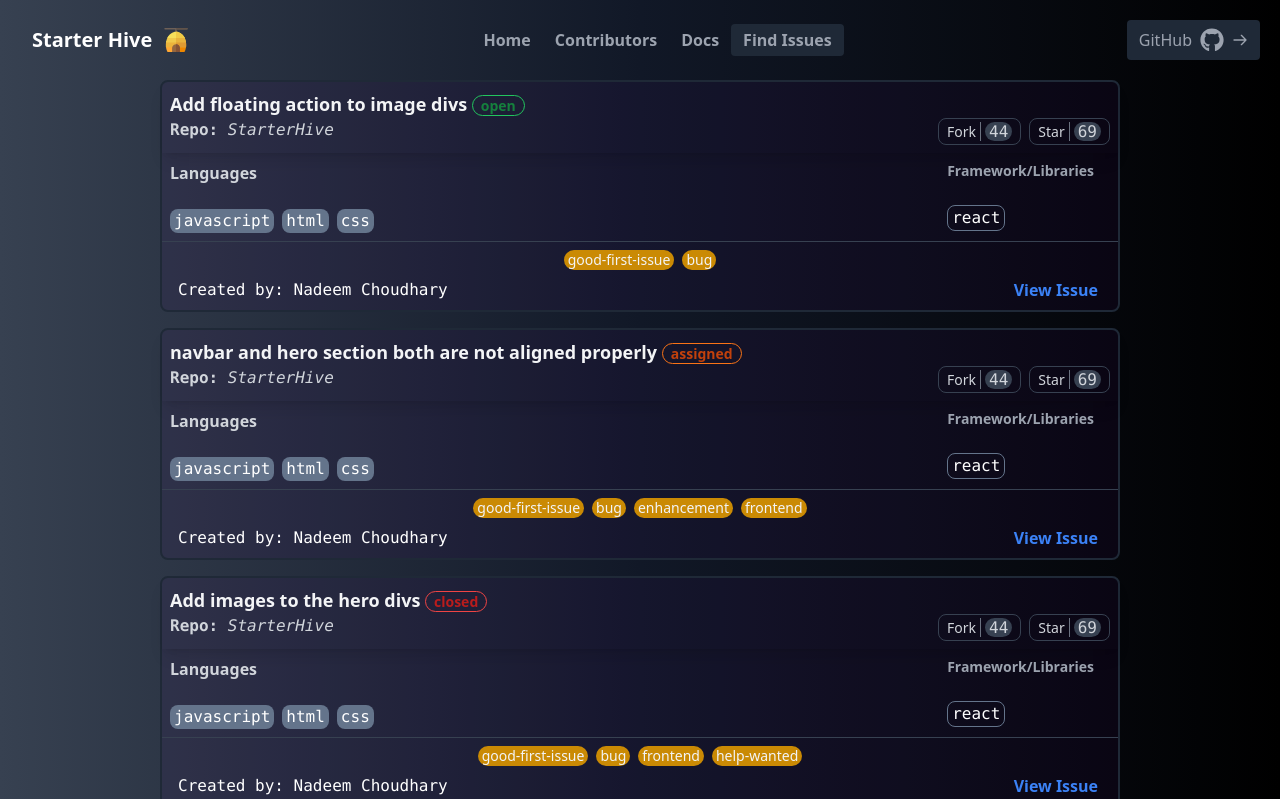
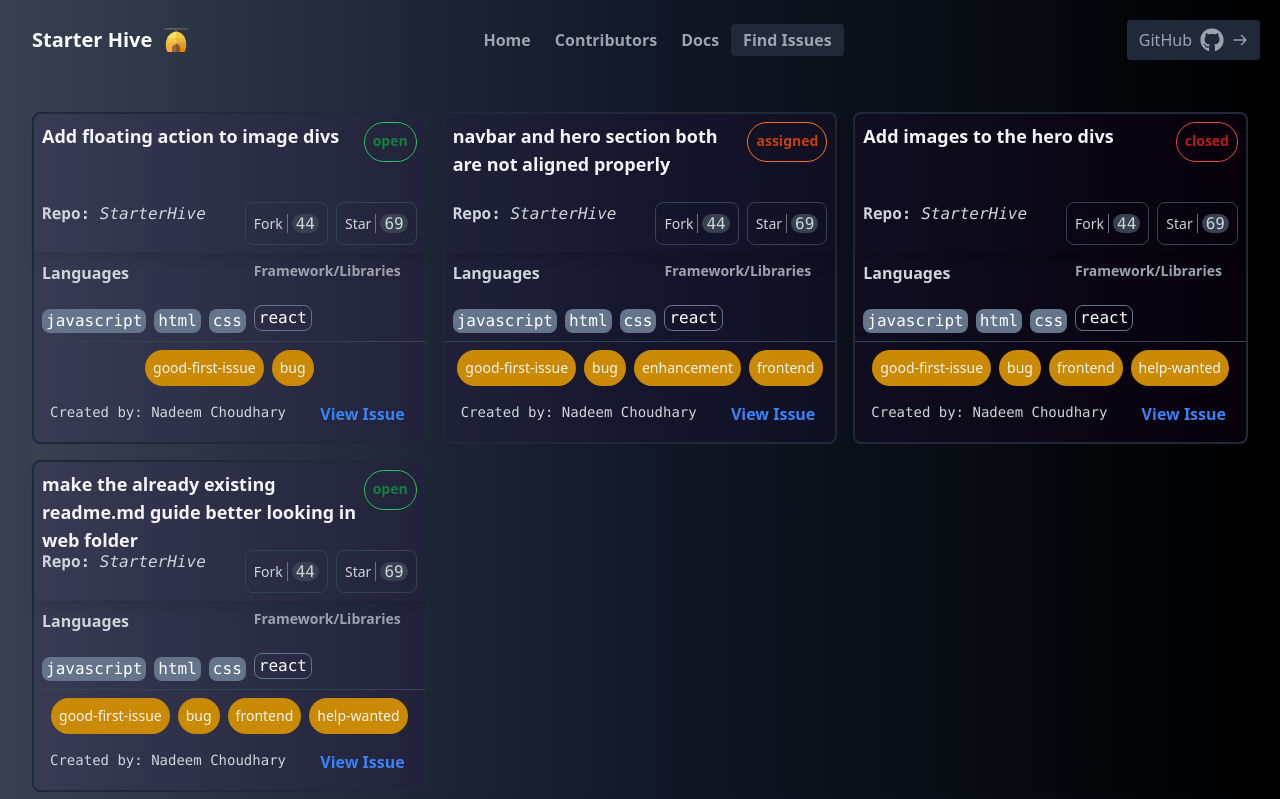
Before and after one commit to smartech75/StarterHive, a React (Vite) app in the folder web/: page /issues in a window 1280 px wide. Shown: the top 799 px of the page. Built offline with nearby package versions, Linux system fonts and the light colour scheme.

Commit message:
Create better Issue Cards #170

```diff
--- a/web/src/pages/Issues/Issue.jsx
+++ b/web/src/pages/Issues/Issue.jsx
@@ -1,69 +1,121 @@
 // eslint-disable-next-line no-unused-vars
-import React from "react";
-import PropTypes from "prop-types";
+import React from 'react';
+import PropTypes from 'prop-types';
 // import { useParams } from "react-router-dom";
 
 const Issue = ({
-  repo_name = "",
-  issue_url = "",
-  issue_title = "",
+  repo_name = '',
+  issue_url = '',
+  issue_title = '',
   issue_labels = [],
-  status = "",
+  status = '',
   languages = [],
   libraries = [],
   stars,
   forks,
-  createdBy = "",
+  createdBy = '',
 }) => {
   const statusClassName =
-    status === "open"
-      ? "text-green-700 border-green-500"
-      : status === "assigned"
-        ? "text-orange-700 border-orange-500"
-        : status === "closed"
-          ? "text-red-700 border-red-500"
-          : "white";
+    status === 'open'
+      ? 'text-green-700 border-green-500'
+      : status === 'assigned'
+      ? 'text-orange-700 border-orange-500'
+      : status === 'closed'
+      ? 'text-red-700 border-red-500'
+      : 'white';
 
   return (
-    <div className="border-2 bg-purple-950 bg-opacity-10 border-gray-800 rounded-lg hover:shadow-sm  hover:border-slate-700 transition-all w-11/12 lg:w-3/4">
-      <div className="p-2  shadow-lg ">
-        <h1 className="text-lg font-bold text-gray-100">{issue_title} <span className={`px-2 text-sm font-semibold rounded-full border ${statusClassName}`}>{status}</span></h1>
-        <div className="flex justify-between">
-          <h3 className="text-gray-300 font-mono font-semibold">Repo:  <span className="italic font-normal">{repo_name}</span></h3>
-          <div className="flex gap-2">
-            <div className="border border-gray-700 rounded-lg px-2"><span className="border-r h-full border-gray-500 pr-1 text-gray-300 font-medium text-sm">Fork</span><span className="text-gray-300 ml-1 bg-gray-700 rounded-full px-1 font-mono">{forks}</span></div>
-            <div className="border border-gray-700 rounded-lg px-2"><span className="border-r h-full border-gray-500 pr-1 text-gray-300 font-medium text-sm">Star</span><span className="text-gray-300 ml-1 bg-gray-700 rounded-full px-1 font-mono">{stars}</span></div>
+    <div className='h-full border-2 bg-purple-950 bg-opacity-10 border-gray-800 rounded-lg hover:shadow-sm  hover:border-slate-700 transition-all '>
+      <div className='p-2  shadow-lg '>
+        <div className='flex justify-between lg:h-16'>
+          <h1 className='text-lg font-bold text-gray-100'>{issue_title} </h1>
+          <div
+            className={`h-10 p-2 text-sm font-semibold rounded-full border ${statusClassName}`}
+          >
+            {status}
+          </div>
+        </div>
+        <div className='flex justify-between mt-4'>
+          <h3 className='text-gray-300 font-mono font-semibold'>
+            Repo: <span className='italic font-normal'>{repo_name}</span>
+          </h3>
+          <div className='flex gap-2'>
+            <div className='border border-gray-700 rounded-lg p-2 '>
+              <span className='border-r h-full border-gray-500 pr-1 text-gray-300 font-medium text-sm'>
+                Fork
+              </span>
+              <span className='text-gray-300 ml-1 bg-gray-700 rounded-full px-1 font-mono'>
+                {forks}
+              </span>
+            </div>
+            <div className='border border-gray-700 rounded-lg p-2'>
+              <span className='border-r h-full border-gray-500 pr-1 text-gray-300 font-medium text-sm'>
+                Star
+              </span>
+              <span className='text-gray-300 ml-1 bg-gray-700 rounded-full px-1 font-mono'>
+                {stars}
+              </span>
+            </div>
           </div>
         </div>
       </div>
-      <div className="flex justify-between px-2 mt-2">
+      <div className='flex justify-between px-2 mt-2'>
         <div>
-          <h2 className="text-md text-gray-300 font-semibold">Languages</h2><br />
-          <div className="flex gap-2">
+          <h2 className='text-md text-gray-300 font-semibold'>Languages</h2>
+          <br />
+          <div className='flex flex-wrap gap-2'>
             {languages.map((item) => {
-              return <span className="text-white font-mono text-base bg-slate-500 rounded-lg px-1" key={item}>{item}</span>
+              return (
+                <span
+                  className='text-white font-mono text-base bg-slate-500 rounded-lg px-1'
+                  key={item}
+                >
+                  {item}
+                </span>
+              );
             })}
           </div>
         </div>
-        <div className="pr-4">
-          <h2 className="text-sm text-gray-400 font-semibold">Framework/Libraries</h2><br />
-          <div className="flex gap-2">
+        <div className='pr-4'>
+          <h2 className='text-sm text-gray-400 font-semibold'>
+            Framework/Libraries
+          </h2>
+          <br />
+          <div className='flex gap-2'>
             {libraries.map((item) => {
-              return <span className="text-white font-mono text-base border border-slate-500 rounded-lg px-1" key={item}>{item}</span>
+              return (
+                <span
+                  className='text-white font-mono text-base border border-slate-500 rounded-lg px-1'
+                  key={item}
+                >
+                  {item}
+                </span>
+              );
             })}
           </div>
         </div>
       </div>
-      <div className="px-2 mt-2 border-t border-gray-700">
-        <div className="flex gap-2 mt-2 justify-center">
+      <div className='px-2 mt-2 border-t border-gray-700'>
+        <div className='flex flex-wrap gap-2 mt-2 justify-center'>
           {issue_labels.map((item) => {
-            return <span className="text-gray-100 text-sm borde rounded-full px-1 bg-yellow-600" key={item}>{item}</span>
+            return (
+              <span
+                className='text-gray-100 text-sm borde rounded-full p-2 bg-yellow-600'
+                key={item}
+              >
+                {item}
+              </span>
+            );
           })}
         </div>
       </div>
-      <div className="flex justify-between px-4 py-2">
-        <h3 className="text-md font-mono text-white">Created by: { createdBy}</h3>
-        <button className="text-blue-500 font-semibold hover:text-gray-500 hover:scale-90 px-1 transition-all"><a href={issue_url}>View Issue</a></button>
+      <div className='flex justify-between px-4 py-4'>
+        <h3 className='text-sm text-gray-300 font-mono'>
+          Created by: {createdBy}
+        </h3>
+        <button className='text-blue-500 font-semibold hover:text-gray-500 hover:scale-90 px-1 transition-all'>
+          <a href={issue_url}>View Issue</a>
+        </button>
       </div>
     </div>
   );
--- a/web/src/pages/Issues/IssuesList.jsx
+++ b/web/src/pages/Issues/IssuesList.jsx
@@ -1,12 +1,14 @@
 // eslint-disable-next-line no-unused-vars
-import React from "react";
-import issues from "./list_of_issues.json";
-import Issue from "./Issue";
+import React from 'react';
+import issues from './list_of_issues.json';
+import Issue from './Issue';
 
 const IssuesList = () => {
   console.log(issues);
   return (
-    <div className="flex flex-col gap-4 bg-gradient-to-r from-gray-700 via-gray-900 to-black items-center">
+    // <div className='grid grid-cols-1 gap-4 md:grid-cols-2 md:gap-6 xl:grid-cols-4 2xl:gap-7.5'>
+    <div className='mx-auto max-w-screen-2xl p-4 md:p-8 2xl:p-10'>
+      <div className='grid grid-cols-1 gap-4 md:grid-cols-2 md:gap-4 xl:grid-cols-3 2xl:gap-7.5 bg-gradient-to-r from-gray-700 via-gray-900 to-black items-center '>
         {issues.map((issue) => (
           <Issue
             key={issue.issue_id}
@@ -23,6 +25,7 @@
           />
         ))}
       </div>
+    </div>
   );
 };
 
```
Lines whose indentation alone changed are shown as unchanged.
